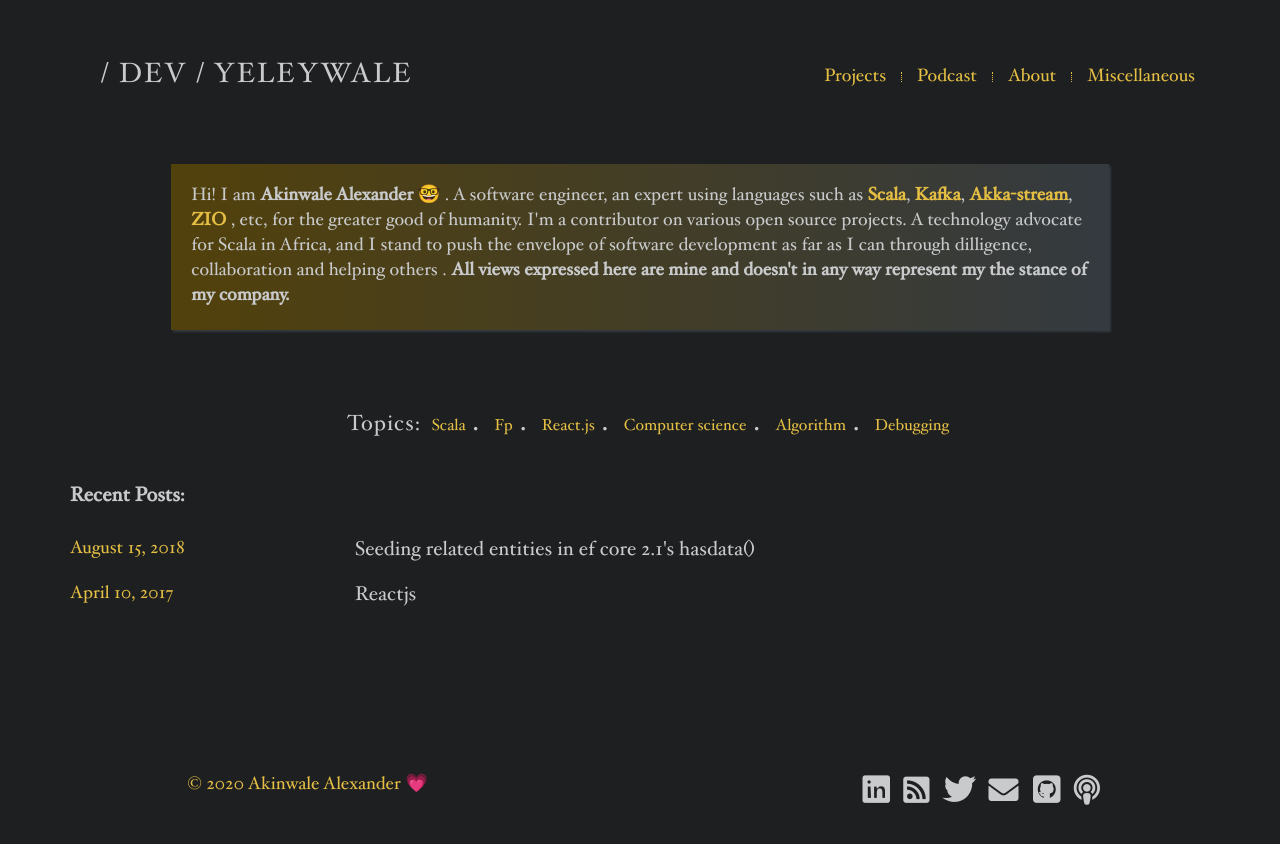
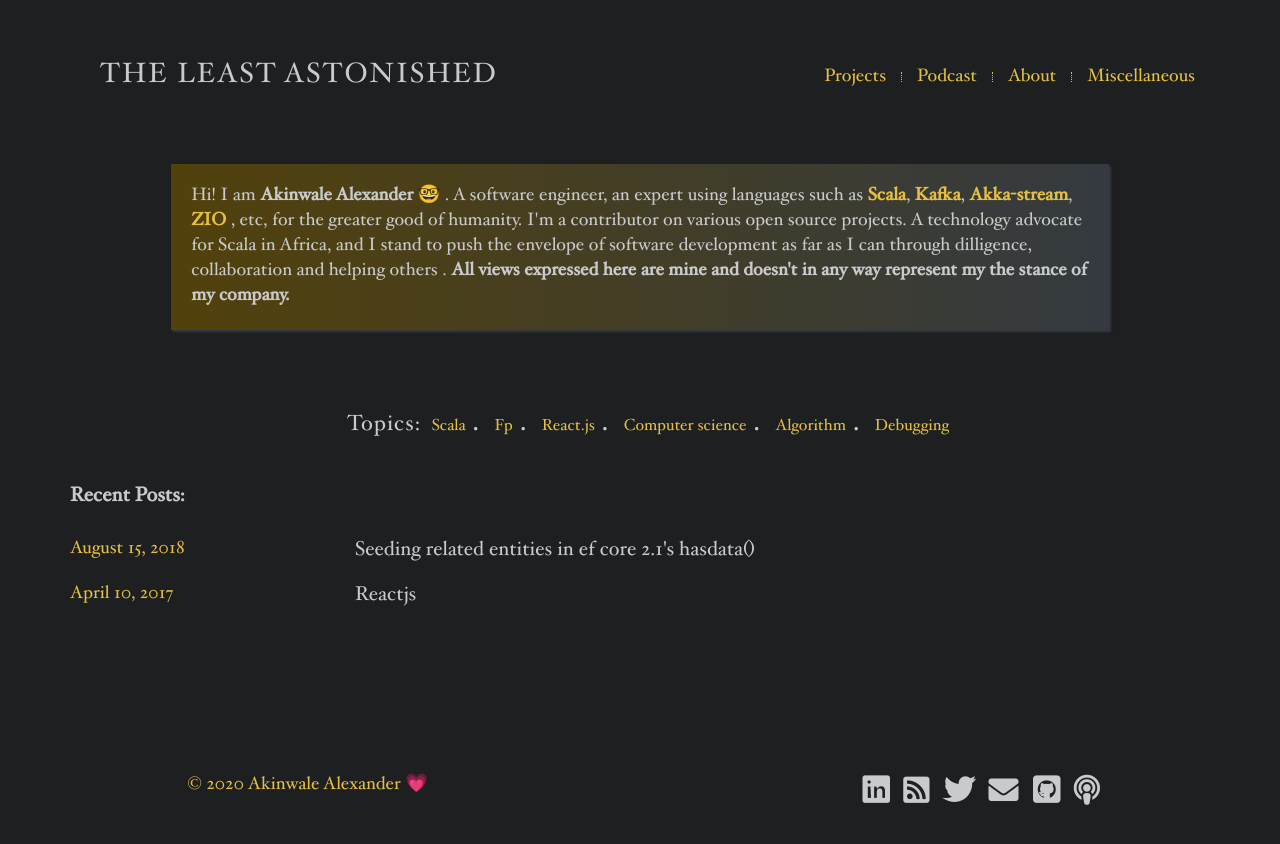
Before and after one commit to yeleywale/yeleywale.github.io, a Jekyll site: the page built from index.html, in a window 1280 px wide. Shown: the top 844 px of the page. Built offline with Jekyll 4.4.1, drawn with Linux system fonts in a browser that asks for light colours; nearby versions of some CDN libraries; some of the changed lines change nothing that is shown.

Commit message:
Change description in config.yml, change site name

```diff
--- a/_config.yml
+++ b/_config.yml
@@ -5,10 +5,10 @@
 #
 
 # Name of your site (displayed in the header)
-name: yeleywale
+name: The Least Astonished
 
 # Short bio or description (displayed in the header)
-description: Hi I'm Akinwale Awoyele, a computer programmer and journeyman software engineer living in Lagos , Nigeria. I code for fun and profit. I'm also likely to be caught touring the great continent of Africa, whether rappeling across canyons in Cape Town or searching through the ancient ruins in Timbuktu.
+description: Hi! I am Akinwale Alexander 🤓 . A software engineer, an expert using languages such as Scala, Kafka, Akka-stream, ZIO , etc, for the greater good of humanity. I'm a contributor on various open source projects. A technology advocate for Scala in Africa, and I stand to push the envelope of software development as far as I can through dilligence, collaboration and helping others . All views expressed here are mine and doesn't in any way represent my the stance of my company.
 
 # URL of your avatar or profile pic (you could use your GitHub profile pic)
 avatar: https://avatars0.githubusercontent.com/u/2574957?s=400&u=12bb8593d157fba19756289afed6f72ed2b829bf&v=4
--- a/_layouts/default.html
+++ b/_layouts/default.html
@@ -34,7 +34,7 @@
                 <div class="row">
                     <div class="site-info col-10 col-md-6 col-lg-6 col-sm-6 col-sm-10">
                         <h1 class="site-name"><a href="{{ site.baseurl }} /">
-                                {{" / dev / " | append: site.name }}
+                                {{ site.name }}
                             </a> </h1>
                         <!-- <p class="site-description">{{ site.description }}</p> -->
                     </div>
```
